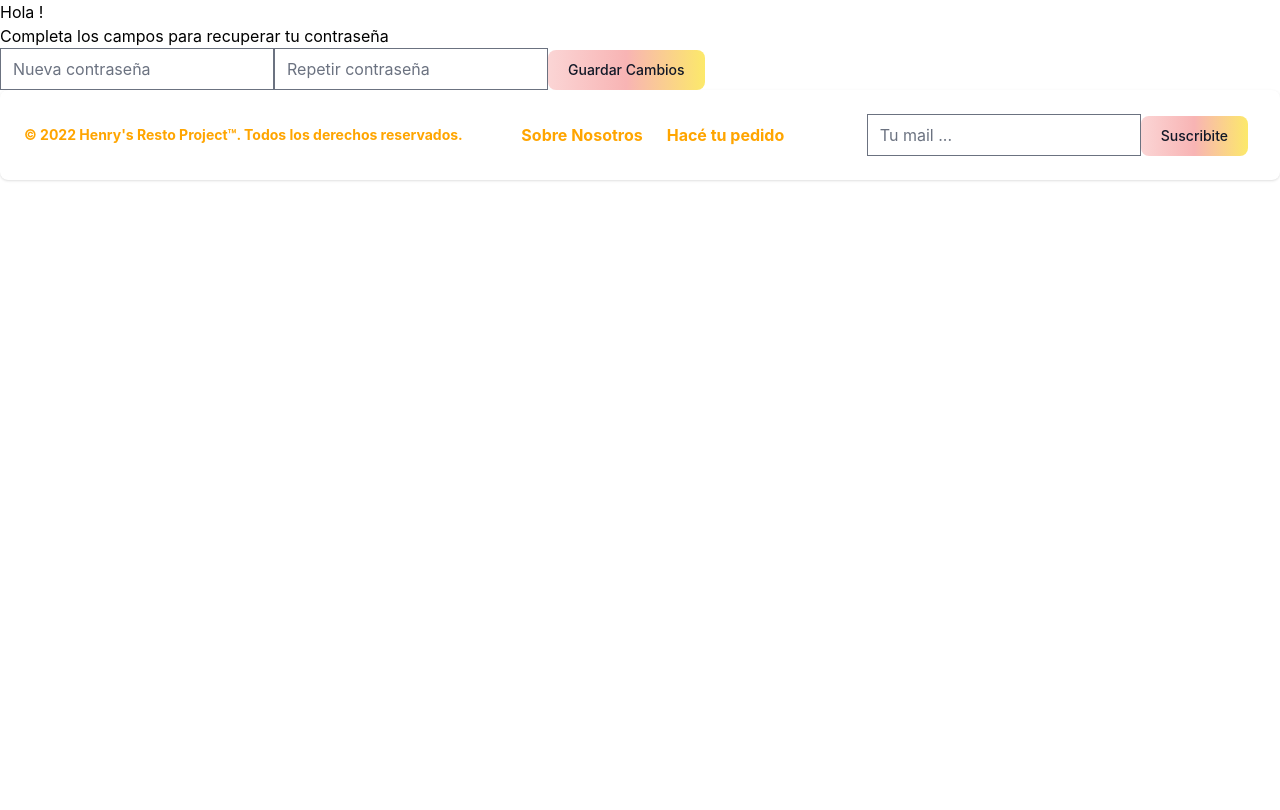
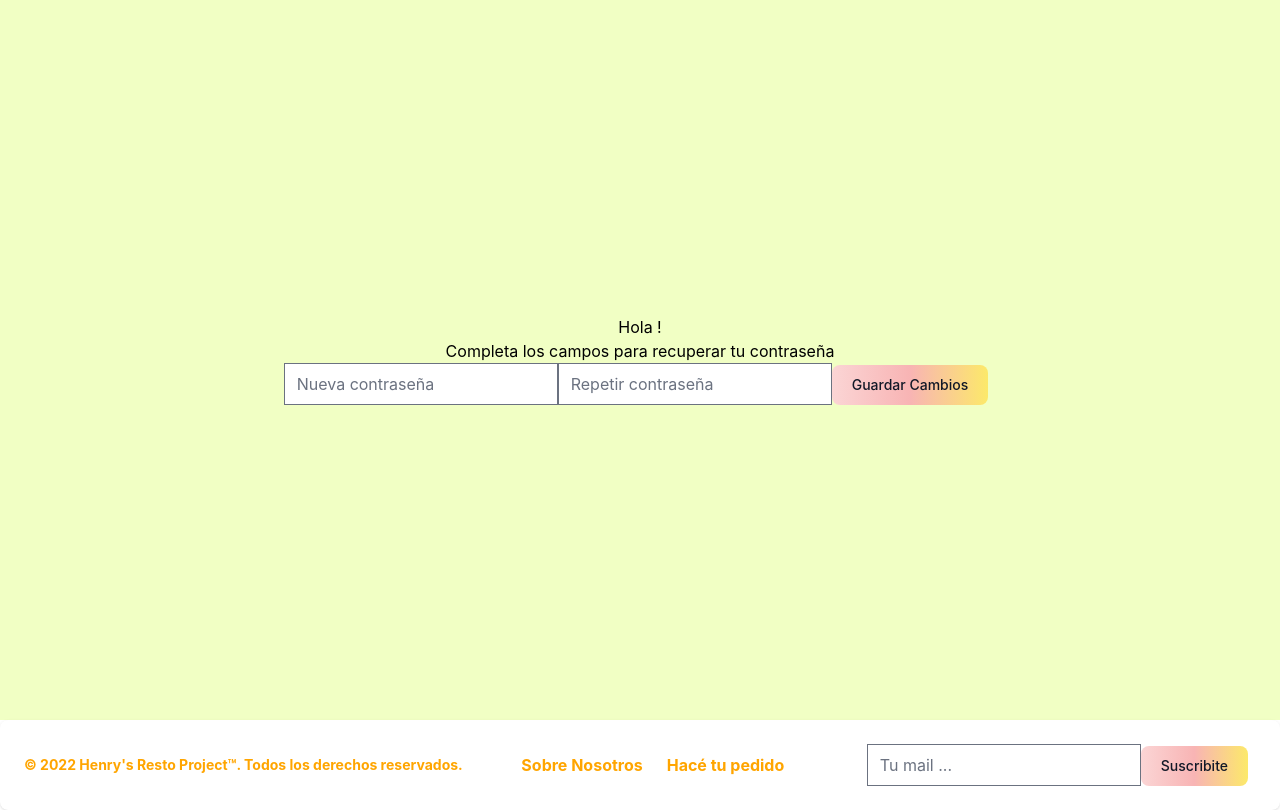
Before and after one commit to lautaro012/E-Resto-Frontend-, a React (Create React App) app: page /recupera/1 in a window 1280 px wide. Built offline with nearby package versions, Linux system fonts and the light colour scheme; no server answers.

Commit message:
modify about, login, forgot, pas, user, actions

```diff
--- a/src/Components/About_us/About.css
+++ b/src/Components/About_us/About.css
@@ -1,14 +1,12 @@
 .container_about {
-    height: 100vh;
+    height: 90vh;
     width: 100vw;
-    max-height: 800px;
-    max-width: 1280px;
-    min-height: 600px;
-    min-width: 1000px;
+
     display: flex;
     justify-content: space-around;
     align-items: center;
     margin: 0 auto;
+    background-color: #F1FFC4;
   }
   .container_about h2 {
     font-family: 'Helvetica Neue', Helvetica, Arial, sans-serif;
--- a/src/Components/About_us/About.tsx
+++ b/src/Components/About_us/About.tsx
@@ -10,7 +10,6 @@ import github from '../../Style/images/github.png'
 export default function About() {
     return (
         <div>
-            <h1> About Us: </h1>
             <div className="container_about">
                 <div className="cardAbout card0" >
                     <div className="border_about">
--- a/src/Components/Auth/Login.jsx
+++ b/src/Components/Auth/Login.jsx
@@ -12,7 +12,6 @@ const Login = () => {
     let navigate = useNavigate()
     function handleCallbackResponse(response) {
         const data = jwt_decode(response.credential)
-        console.log(data)
         const input = {
             mail: data.email,
             password: 'SECRET_PASSWORD',
--- a/src/Components/ForgotPass/ForgotPass.jsx
+++ b/src/Components/ForgotPass/ForgotPass.jsx
@@ -3,10 +3,12 @@ import { useParams } from 'react-router-dom'
 import { useAppDispatch, useAppSelector } from '../../config'
 import { editUser, getUserById } from '../../redux/actions'
 import { buttonclass } from '../../Style/Clases/Clases'
+import swal from "sweetalert";
+import './Pass.css'
 
 
-export default function ForgotPass () {
-    let {id} = useParams()
+export default function ForgotPass() {
+  let { id } = useParams()
   let dispatch = useAppDispatch()
   const [firstPass, setFirstPass] = useState('')
   const [secondPass, setSecondPass] = useState('')
@@ -17,7 +19,7 @@ export default function ForgotPass () {
   const userDetail = useAppSelector((state) => state.userDetail)
 
   const handleChange = (e) => {
-      if(e.target.name == 'passFirst') {
+    if (e.target.name == 'passFirst') {
       setFirstPass(e.target.value)
 
     } else {
@@ -28,10 +30,10 @@ export default function ForgotPass () {
   const handleSubmit = (e) => {
     e.preventDefault()
 
-      if(firstPass === secondPass) {
+    if (firstPass === secondPass) {
       dispatch(editUser(id, input))
     } else {
-        alert('las constraseñas no coinciden')
+      swal({ title: 'Las constraseñas no coinciden' })
     }
   }
 
@@ -47,12 +49,12 @@ export default function ForgotPass () {
 
 
   return (
-    <div>
+    <div className='forgot_password'>
       <h3>Hola {userDetail.userName}!</h3>
       <p>Completa los campos para recuperar tu contraseña</p>
       <form onSubmit={(e) => handleSubmit(e)} >
         <input onChange={(e) => handleChange(e)} name='passFirst' type="password" placeholder='Nueva contraseña' required />
-        <input onChange={(e) => handleChange(e)} name='passSecond' type="password" placeholder='Repetir contraseña' required/>
+        <input onChange={(e) => handleChange(e)} name='passSecond' type="password" placeholder='Repetir contraseña' required />
         <button type='submit' className={buttonclass}>Guardar Cambios</button>
       </form>
     </div>
--- a/src/Components/ForgotPass/Pass.css
+++ b/src/Components/ForgotPass/Pass.css
@@ -4,7 +4,7 @@
     align-items: center;
     align-content: center;
     width: 50%;
-    height: 400px;
+    height: 90vh;
     justify-content: center;
     flex-wrap: wrap;
 }
@@ -27,3 +27,13 @@
     justify-items: center;
     background-color: #F1FFC4;
 }
+
+.forgot_password {
+    height: 90vh;
+    display: flex;
+    flex-direction: column;
+    align-items: center;
+    align-content: center;
+    justify-content: center;
+    background-color: #F1FFC4;
+}
--- a/src/Components/UserProfile/UserProfile.tsx
+++ b/src/Components/UserProfile/UserProfile.tsx
@@ -1,11 +1,8 @@
-//import { useEffect } from 'react'
 import { useAppSelector } from '../../config'
 import './UserProfile.css'
 import { useState } from 'react'
-//import { getUser } from '../../redux/actions'
 import DatosPerfil from './DatosPerfil'
 import Orders from './Orders'
-import { buttonclass } from "../../Style/Clases/Clases";
 import { Button } from 'flowbite-react'
 
 export default function Profile() {
--- a/src/redux/actions/index.ts
+++ b/src/redux/actions/index.ts
@@ -144,7 +144,7 @@ export const getCategories = (sort: string) => {
 export const createProduct = function (input: CardForm) {
     return function (dispatch: Dispatch<Action>) {
         axios.post('http://localhost:3001/product', input)
-            .then(res => console.log(res.data))
+            .then(res => swal( {title : "Producto creado correctamente"}))
             .catch(error => console.log(error))
     }
 }
```
Lines whose indentation alone changed are shown as unchanged.
